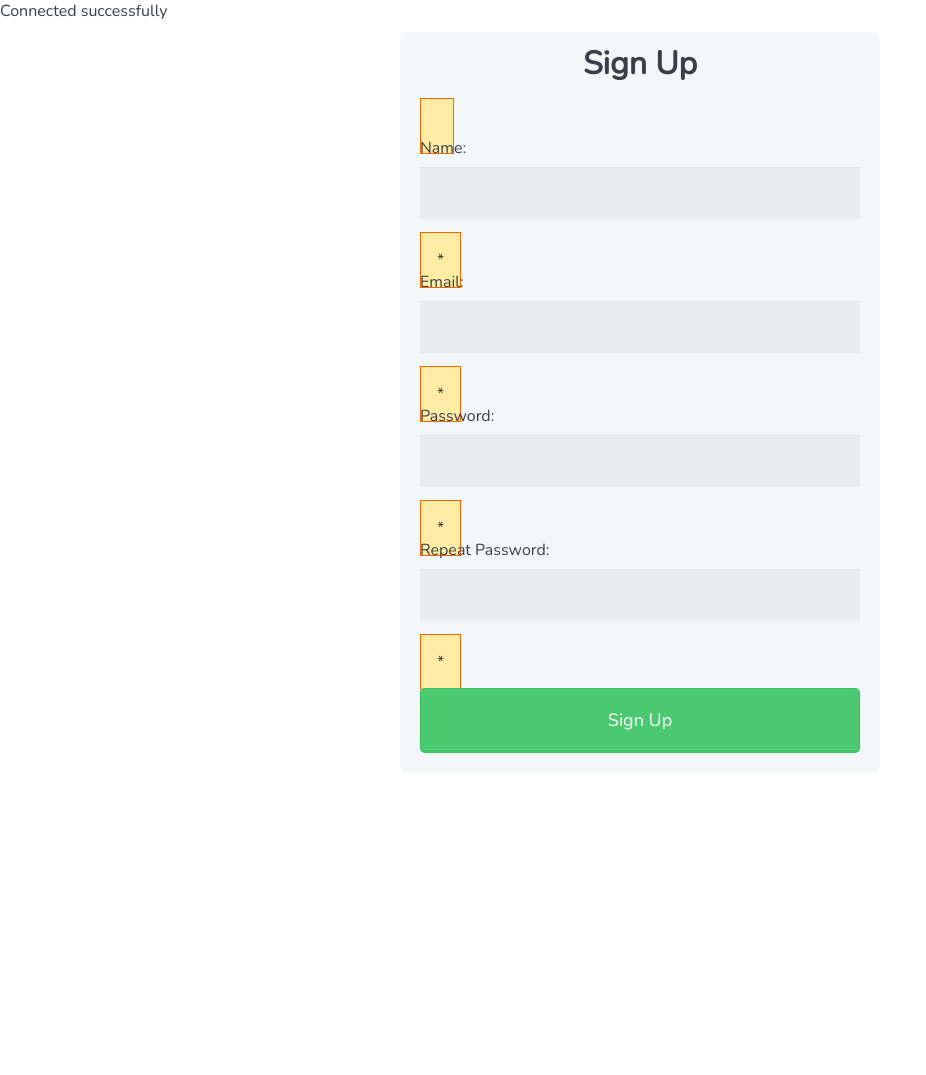
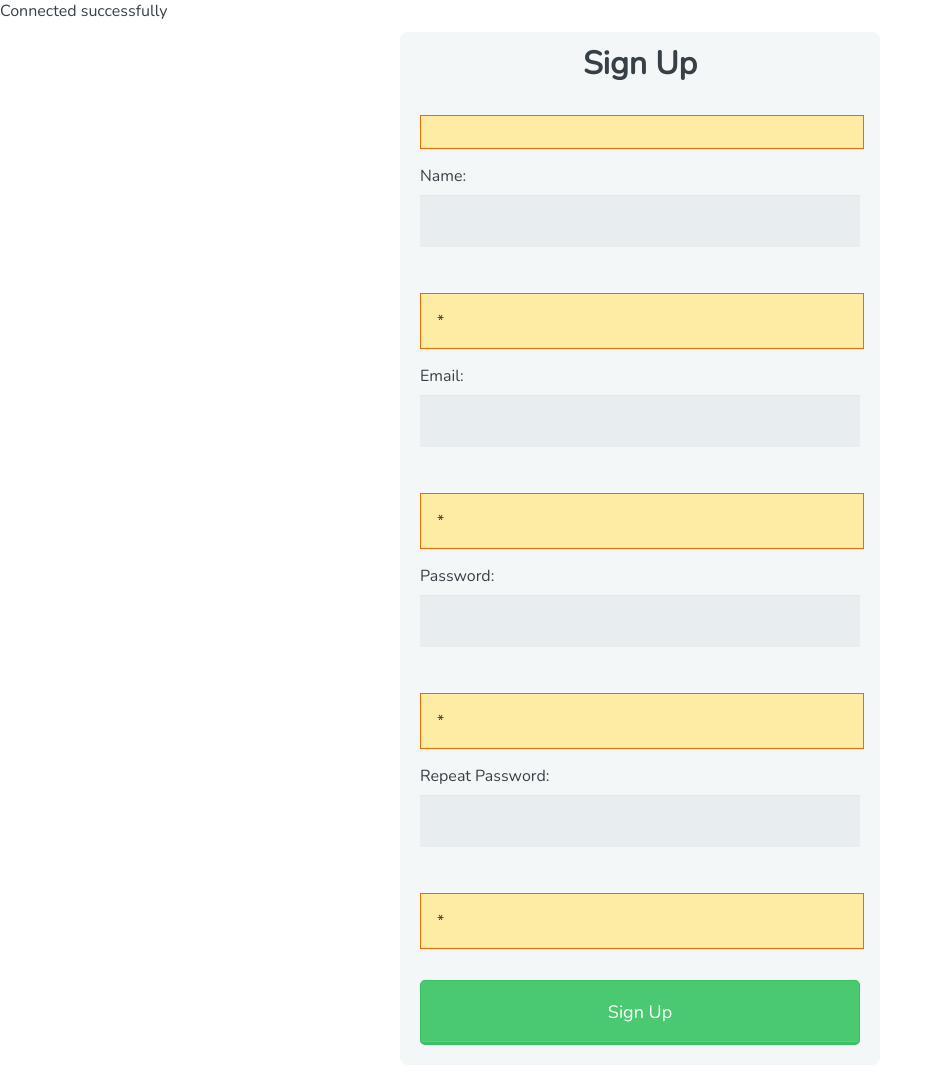
Before and after one commit to Navalag/camagru, a PHP site: page /inc/sign_up.php in a window 1280 px wide. Shown: the whole page, without its empty margins (0-926 px from the left). Before the commit the page ends 753 px from the top, so only its background shows below. Run offline with PHP 8.4, Linux system fonts and the light colour scheme.

Commit message:
connect sign_in form + fix bug in sign_up form

```diff
--- a/css/form.css
+++ b/css/form.css
@@ -109,7 +109,7 @@ label.light {
   border-radius: 100%;
 }
 
-span.message {
+p.message {
   background: #ffeca4;
   border: 1px solid #f16702;
   padding: 1em;
--- a/inc/functions/user_managment_func.php
+++ b/inc/functions/user_managment_func.php
@@ -8,8 +8,8 @@
 
 	// Set preferences for Subject field
 	$subject_preferences = array(
-		"input-charset" => $encoding,
-		"output-charset" => $encoding,
+		"input-charset" => "utf-8",
+		"output-charset" => "utf-8",
 		"line-length" => 76,
 		"line-break-chars" => "\r\n"
 	);
--- a/inc/sign_up.php
+++ b/inc/sign_up.php
@@ -82,7 +82,7 @@ if($_SERVER["REQUEST_METHOD"] == "POST") {
 			$finalMessage = 'User could not be added to the database. Reason: ' . $e->getMessage();
 			}
 	}
-	if (empty($finalMessage)) {
+	if (empty($finalMessage) && empty($nameErr) && empty($emailErr) && empty($passwordErr) && empty($repeatPasswordErr)) {
 		// get the new user id
 		// lastInsertId - Get the ID generated in the last query
 		$userid = $conn->lastInsertId();
@@ -155,23 +155,23 @@ $conn = null;
 
 			<h1>Sign Up</h1>
 
-			<span class="message"><?php echo $finalMessage;?></span>
+			<p class="message"><?php echo $finalMessage;?></p>
 
 			<label for="name">Name:</label>
 			<input type="text" id="name" name="username" value="<?php echo $username;?>">
-			<span class="message">* <?php echo $nameErr;?></span>
+			<p class="message">* <?php echo $nameErr;?></p>
 
 			<label for="mail">Email:</label>
 			<input type="email" id="mail" name="email" value="<?php echo $email;?>">
-			<span class="message">* <?php echo $emailErr;?></span>
+			<p class="message">* <?php echo $emailErr;?></p>
 
 			<label for="password">Password:</label>
 			<input type="password" id="password" name="password">
-			<span class="message">* <?php echo $passwordErr;?></span>
+			<p class="message">* <?php echo $passwordErr;?></p>
 
 			<label for="repeat-password">Repeat Password:</label>
 			<input type="password" id="repeat-password" name="repeat_password">
-			<span class="message">* <?php echo $repeatPasswordErr;?></span>
+			<p class="message">* <?php echo $repeatPasswordErr;?></p>
 
 			<button type="submit" name="signup">Sign Up</button>
 
```
Also changed, not shown: inc/sign_in.php (+58 -4 lines).
